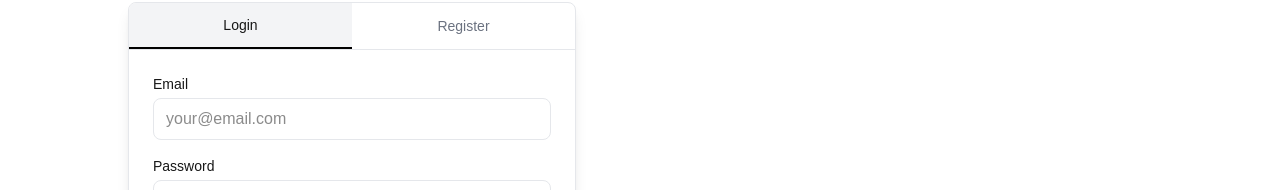
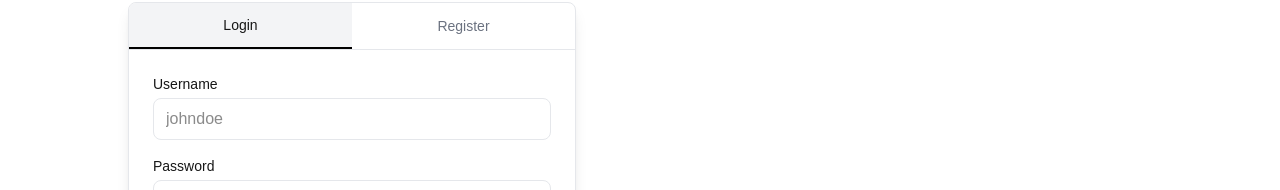
Before and after one commit to MartisCoding/briefly-next-js, a Next.js app: page /login in a window 1280 px wide. Shown: the part 174-364 px from the top of the page. Built offline with nearby package versions, Linux system fonts and the light colour scheme; no server answers.

Commit message:
Enhance authentication flow: update Navbar to include redirect path on login, improve RootLayout for token validation and redirection, and modify LoginPage to use username instead of email.

```diff
--- a/app/components/Navbar.tsx
+++ b/app/components/Navbar.tsx
@@ -1,6 +1,7 @@
 "use client";
 
 import Link from "next/link";
+import { usePathname } from "next/navigation";
 import { useState } from "react";
 
 type Props = {
@@ -10,7 +11,7 @@ type Props = {
 
 export default function Navbar({ userName, onLogout }: Props) {
   const [isMenuOpen, setIsMenuOpen] = useState(false);
-
+  const path = usePathname();
   const navItems = [
     { label: "Changelog", href: "#" },
     { label: "Feedback", href: "#" },
@@ -122,7 +123,7 @@ export default function Navbar({ userName, onLogout }: Props) {
               </div>
             ) : (
               <Link
-                href="/login"
+                href={"/login?redirect=" + encodeURIComponent(path)}
                 className="block w-full px-4 py-2 text-sm font-medium bg-primary text-primary-foreground rounded-lg hover:opacity-90 transition-opacity text-center"
               >
                 Login
--- a/app/layout.tsx
+++ b/app/layout.tsx
@@ -32,34 +32,52 @@ export default function RootLayout({
 
   useEffect(() => {
     const checkAuth = async () => {
+      const token = localStorage.getItem("token");
+
+      // Если нет токена и страница не публичная - редирект на логин
+      if (!token) {
+        if (!isPublicPage) {
+          router.push(`/login?redirect=${encodeURIComponent(pathname)}`);
+        }
+        setIsLoading(false);
+        return;
+      }
+
+      // Если есть токен - проверяем его валидность
       try {
         const response = await fetch("/api/verify", {
           method: "GET",
-          credentials: "include",
+          headers: {
+            "Authorization": `Bearer ${token}`,
+          },
         });
 
         if (response.ok) {
           const data = await response.json();
-          if (data.token && data.userName) {
-            setUserName(data.userName);
-            // Сохраняем токен в localStorage
-            localStorage.setItem("token", data.token);
+
+          // Проверяем что получили имя пользователя
+          if (data.username) {
+            setUserName(data.username);
           } else {
-            // Токен не пришел
+            // Токен валиден, но нет имени - очищаем токен
+            localStorage.removeItem("token");
             if (!isPublicPage) {
-              router.push("/login");
+              router.push(`/login?redirect=${encodeURIComponent(pathname)}`);
             }
           }
         } else {
-          // Ошибка авторизации
+          // Токен невалиден - очищаем и редиректим
+          localStorage.removeItem("token");
           if (!isPublicPage) {
-            router.push("/login");
+            router.push(`/login?redirect=${encodeURIComponent(pathname)}`);
           }
         }
       } catch (error) {
         console.error("Auth check failed:", error);
+        // Ошибка при проверке - очищаем токен
+        localStorage.removeItem("token");
         if (!isPublicPage) {
-          router.push("/login");
+          router.push(`/login?redirect=${encodeURIComponent(pathname)}`);
         }
       } finally {
         setIsLoading(false);
@@ -71,15 +89,27 @@ export default function RootLayout({
 
   const handleLogout = async () => {
     try {
-      await fetch("/api/auth/logout", {
+      const token = localStorage.getItem("token");
+      await fetch("/api/logout", {
         method: "POST",
-        credentials: "include",
+        headers: {
+          "Authorization": `Bearer ${token}`,
+        },
       });
+    } catch (error) {
+      console.error("Logout failed:", error);
+    } finally {
+      // Всегда очищаем токен и редиректим
       localStorage.removeItem("token");
       setUserName(undefined);
-      router.push("/login");
-    } catch (error) {
-      console.error("Logout failed:", error);
+
+      // Если текущая страница не публичная - редирект на логин с сохранением пути
+      // Если публичная - остаемся на текущей странице
+      if (!isPublicPage) {
+        router.push(`/login?redirect=${encodeURIComponent(pathname)}`);
+      } else {
+        router.push("/login");
+      }
     }
   };
 
--- a/app/lint/page.tsx
+++ b/app/lint/page.tsx
@@ -17,6 +17,7 @@ export default function Lint() {
       const response = await fetch("/api/analyze", {
         method: "POST",
         headers: {
+          "Authorization": `Bearer ${localStorage.getItem("token")}`,
           "Content-Type": "application/json",
         },
         body: JSON.stringify({ filter: "Info", text: textToLint }),
--- a/app/login/page.tsx
+++ b/app/login/page.tsx
@@ -21,8 +21,8 @@ export default function LoginPage() {
   const [error, setError] = useState<string | null>(null);
   const [isLoading, setIsLoading] = useState(false);
   const [activeTab, setActiveTab] = useState<FormType>("login");
-  const [loginEmail, setLoginEmail] = useState("");
-  const [loginPassword, setLoginPassword] = useState("");
+  const [loginUsername, setLoginUsername] = useState(""); // было loginEmail
+const [loginPassword, setLoginPassword] = useState("");
   const [registerPassword, setRegisterPassword] = useState("");
   const [confirmPassword, setConfirmPassword] = useState("");
   const [showPasswordStrength, setShowPasswordStrength] = useState(false);
@@ -90,7 +90,7 @@ export default function LoginPage() {
 
     // Validate login form
     if (activeTab === "login") {
-      if (!validateInput(loginEmail) || !validateInput(loginPassword)) {
+      if (!validateInput(loginUsername) || !validateInput(loginPassword)) {
         setIsLoading(false);
         return;
       }
@@ -99,9 +99,9 @@ export default function LoginPage() {
     // Validate register form
     if (activeTab === "register") {
       const email = formData.get("email") as string;
-      const name = formData.get("name") as string;
+      const username = formData.get("username") as string;
 
-      if (!validateInput(email) || !validateInput(name) || !validateInput(registerPassword)) {
+      if (!validateInput(email) || !validateInput(username) || !validateInput(registerPassword)) {
         setIsLoading(false);
         return;
       }
@@ -118,8 +118,7 @@ export default function LoginPage() {
     }
 
     try {
-      const endpoint = activeTab === "login" ? "/api/login" : "/api/signin";
-
+      const endpoint = activeTab === "login" ? "/api/login" : "/api/register";
       const response = await fetch(endpoint, {
         method: "POST",
         headers: {
@@ -220,23 +219,23 @@ export default function LoginPage() {
                 <div className="w-full flex-shrink-0 p-6">
                   <form onSubmit={handleSubmit} className="space-y-4">
                     <div>
-                      <label htmlFor="login-email" className="block text-sm font-medium text-foreground mb-1">
-                        Email
+                      <label htmlFor="login-username" className="block text-sm font-medium text-foreground mb-1">
+                        Username
                       </label>
                       <input
-                        id="login-email"
-                        name="email"
-                        type="email"
+                        id="login-username"
+                        name="username"
+                        type="text"
                         required
                         disabled={isLoading}
-                        value={loginEmail}
-                        onChange={(e) => setLoginEmail(e.target.value)}
+                        value={loginUsername}
+                        onChange={(e) => setLoginUsername(e.target.value)}
                         className={`w-full px-3 py-2 border rounded-lg bg-background text-foreground focus:outline-none focus:ring-2 focus:ring-black disabled:opacity-50 ${
-                          loginEmail && !validateInput(loginEmail) ? "border-red-500" : "border-border"
+                          loginUsername && !validateInput(loginUsername) ? "border-red-500" : "border-border"
                         }`}
-                        placeholder="your@email.com"
+                        placeholder="johndoe"
                       />
-                      {loginEmail && !validateInput(loginEmail) && (
+                      {loginUsername && !validateInput(loginUsername) && (
                         <p className="text-xs text-red-500 mt-1">Invalid characters detected</p>
                       )}
                     </div>
@@ -272,7 +271,7 @@ export default function LoginPage() {
 
                     <button
                       type="submit"
-                      disabled={isLoading || (loginEmail && !validateInput(loginEmail)) || (loginPassword && !validateInput(loginPassword))}
+                      disabled={isLoading || (loginUsername && !validateInput(loginUsername)) || (loginPassword && !validateInput(loginPassword))}
                       className="w-full py-2 px-4 bg-black text-white rounded-lg hover:opacity-90 transition-opacity font-medium disabled:opacity-50 disabled:cursor-not-allowed"
                     >
                       {isLoading ? "Loading..." : "Login"}
@@ -289,7 +288,7 @@ export default function LoginPage() {
                       </label>
                       <input
                         id="register-name"
-                        name="name"
+                        name="username"
                         type="text"
                         required
                         disabled={isLoading}
--- a/next.config.ts
+++ b/next.config.ts
@@ -7,7 +7,7 @@ const nextConfig: NextConfig = {
     return [
       {
         source: '/api/:path*',
-        destination: `${'http://backend:8080'}/:path*`, // || process.env.BACKEND_URL || 'http://localhost:8080'
+        destination: `${'http://0.0.0.0:8080'}/:path*`, // || process.env.BACKEND_URL || 'http://localhost:8080'
       },
     ];
   }
```
